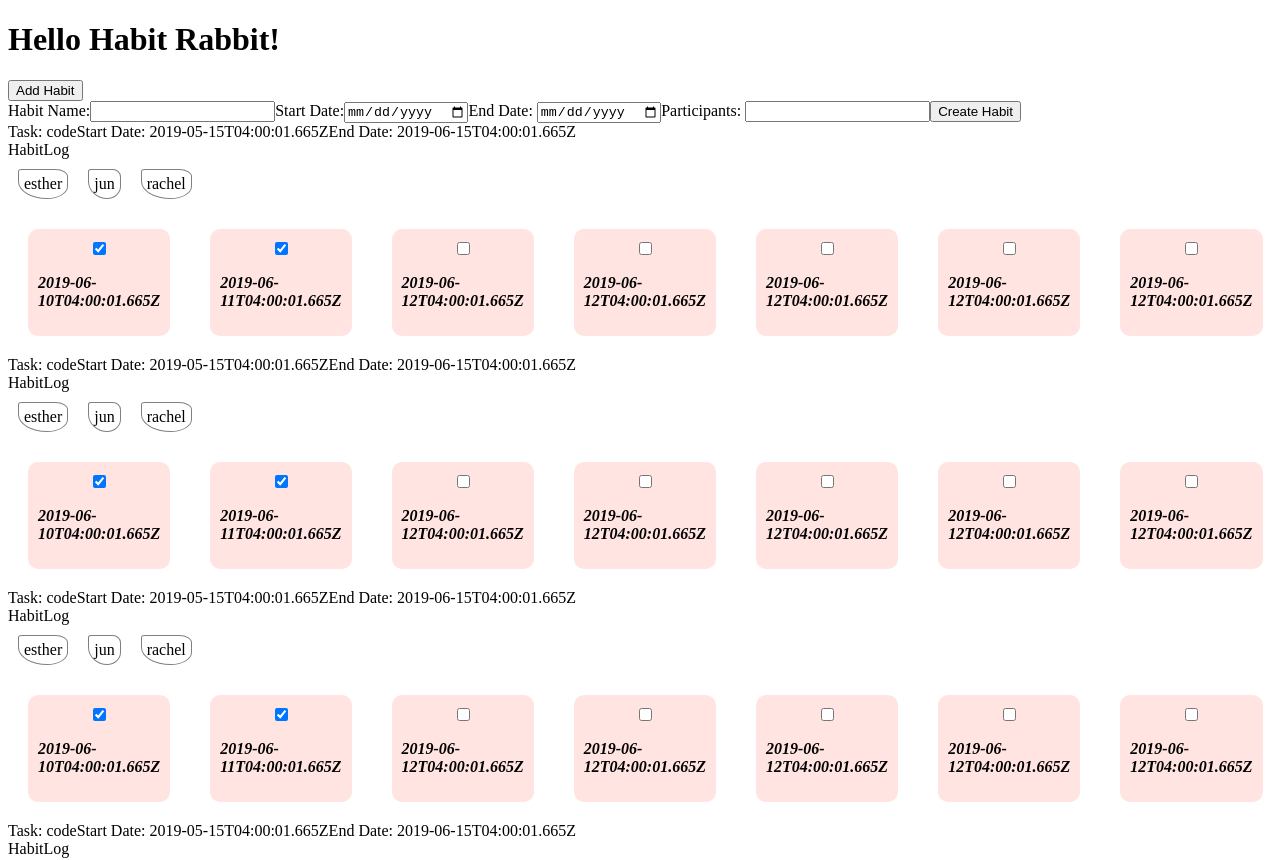
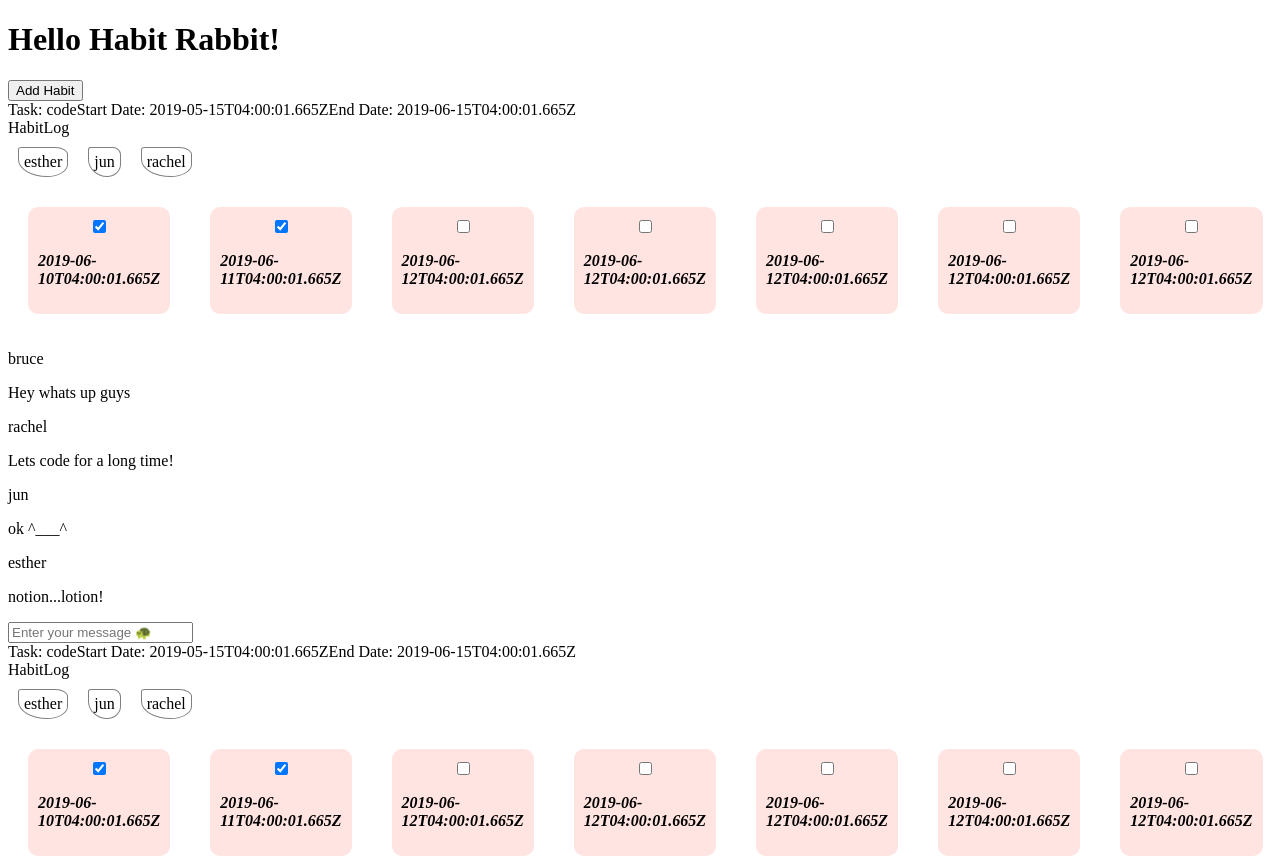
Before and after one commit to cs-eevee/habitrabbit, a React app: page /habits in a window 1280 px wide. Shown: the top 860 px of the page. Built offline with nearby package versions, Linux system fonts and the light colour scheme; no server answers; the HTML template or start-up script is replaced by a standard one.

Commit message:
Socket.io chat app main functionality before backend integration

```diff
--- a/src/backend/server.js
+++ b/src/backend/server.js
@@ -48,9 +48,9 @@ app.use(function(req, res) {
 io.on('connection', socket => {
   // below we listen if our pot is updated
   // then emit an event to all connected sockets about the update
-  socket.on('message', state => {
-    console.log(state);
-    socket.broadcast.emit('UPDATED_POT', state);
+  socket.on('SEND_MESSAGE', state => {
+    console.log('Received from client', state);
+    socket.emit('NEW_MESSAGE', state);
   });
 });
 
--- a/src/frontend/App.js
+++ b/src/frontend/App.js
@@ -17,12 +17,14 @@ import logger from 'redux-logger';
 import thunk from 'redux-thunk';
 import { BrowserRouter as Router, Route, Link } from 'react-router-dom';
 import Login from './components/users/Login';
+import configureSocket from './components/socket';
 import AppContainer from './components/AppContainer';
 import rootReducer from './rootReducer';
 
 const middleware = [logger, thunk];
 
 const store = createStore(rootReducer, composeWithDevTools(applyMiddleware(...middleware)));
+export const socket = configureSocket(store.dispatch);
 
 const App = () => {
   return (
--- a/src/frontend/components/AppContainer.js
+++ b/src/frontend/components/AppContainer.js
@@ -19,7 +19,9 @@ import AddHabit from './habits/AddHabit';
 class AppContainer extends Component {
   constructor() {
     super();
-    // this.state = {};
+    this.state = {
+      addHabitVisible: false,
+    };
   }
 
   /**
@@ -32,23 +34,41 @@ class AppContainer extends Component {
    */
 
   renderHabitContainers = () => {
-    const { habits } = this.props;
+    const { habits, currentUsername, currentUserId } = this.props;
     return habits.map((habit, index) => {
-      return <HabitContainer key={index} habitIndex={index} habit={habit} />;
+      return (
+        <HabitContainer
+          key={index}
+          habitIndex={index}
+          habit={habit}
+          username={currentUsername}
+          userId={currentUserId}
+        />
+      );
+    });
+  };
+
+  toggleAddHabitVisibility = () => {
+    this.setState({
+      addHabitVisible: true,
     });
   };
 
   render() {
+    const { addHabitVisible } = this.state;
     return (
       <div>
-        <button>Add Habit</button>
-        <AddHabit />
+        <button onClick={this.toggleAddHabitVisibility}>Add Habit</button>
+        <AddHabit visible={addHabitVisible} />
         {this.renderHabitContainers()}
       </div>
     );
   }
 }
 
-const mapStateToProps = state => ({ habits: state.habits.habits });
+const mapStateToProps = state => ({
+  habits: state.habits.habits,
+  currentUsername: state.users.currentUsername,
+});
 
 export default connect(mapStateToProps)(AppContainer);
--- a/src/frontend/components/habits/AddHabit.js
+++ b/src/frontend/components/habits/AddHabit.js
@@ -9,10 +9,24 @@
  * ************************************
  */
 import React, { Component } from 'react';
+import styled from 'styled-components';
 import { connect } from 'react-redux';
 import { bindActionCreators } from 'redux';
 
 import { addHabit } from './actions';
+
+const Container = styled.div`
+  position: fixed;
+  top: 0;
+  left: 0;
+  width: 100vw;
+  height: 100vh;
+  display: grid;
+  justify-items: center;
+  align-items: center;
+  color: #fff;
+  background: rgba(0, 0, 0, 0.8);
+`;
 
 class AddHabit extends Component {
   // user is current user
@@ -45,8 +59,12 @@ class AddHabit extends Component {
 
   render() {
     const { name, startDate, endDate, participants } = this.state;
+    const { visible } = this.props;
 
     return (
+      <div>
+        {visible && (
+          <Container>
             <form onSubmit={e => this.handleSubmit(e)}>
               <label htmlFor="habit-name" className="habit-name-label">
                 Habit Name:
@@ -80,6 +98,9 @@ class AddHabit extends Component {
               </label>
               <input type="submit" className="add-habit-button" value="Create Habit" />
             </form>
+          </Container>
+        )}
+      </div>
     );
   }
 }
--- /dev/null
+++ b/src/frontend/components/habits/Chat.js
@@ -0,0 +1,66 @@
+/**
+ * ************************************
+ *
+ * @module Chat.js
+ * @author Bruce
+ * @date 06/17/2019
+ * @description Renders chat messages to a habit
+ *
+ * ************************************
+ */
+import React, { Component } from 'react';
+
+export default class Chat extends Component {
+  constructor() {
+    super();
+    this.state = {
+      message: '',
+    };
+  }
+  /**
+   * Maps over array of messages and renders each message
+   *
+   * @param {array} messages - An array of chat message objects
+   * @return {array} array of JSX messages to be rendered
+   *
+   * @example
+   * renderChatMessages(messages)
+   */
+  renderChatMessages = messages => {
+    return messages.map(message => {
+      return (
+        <div>
+          <p>{message.author}</p>
+          <p>{message.text}</p>
+        </div>
+      );
+    });
+  };
+
+  onMessageChange = event => {
+    this.setState({
+      message: event.target.value,
+    });
+  };
+
+  handleMessageSubmit = event => {
+    const { message } = this.state;
+    const { sendMessage, username, habitIndex } = this.props;
+    event.preventDefault();
+    sendMessage(message, username, habitIndex);
+  };
+  render() {
+    const { messages } = this.props;
+    return (
+      <form onSubmit={this.handleMessageSubmit}>
+        {this.renderChatMessages(messages)}
+        <input
+          type="text"
+          className="chat-input"
+          placeholder="Enter your message 🐢"
+          onChange={this.onMessageChange}
+        />
+      </form>
+    );
+  }
+}
--- a/src/frontend/components/habits/HabitContainer.js
+++ b/src/frontend/components/habits/HabitContainer.js
@@ -12,11 +12,11 @@
 import React, { Component } from 'react';
 import { connect } from 'react-redux';
 import { bindActionCreators } from 'redux';
+import styled from 'styled-components';
 import HabitDetails from './HabitDetails';
 import HabitLog from './HabitLog';
-import { toggleHabit } from './actions';
-
-import styled from 'styled-components';
+import { toggleHabit, sendMessage } from './actions';
+import Chat from './Chat';
 
 class HabitContainer extends Component {
   constructor() {
@@ -25,12 +25,19 @@ class HabitContainer extends Component {
   }
 
   render() {
-    const { toggleHabit, habit, habitIndex } = this.props;
+    const { toggleHabit, habit, habitIndex, username, userId } = this.props;
     const { name, startDate, endDate } = this.props.habit;
     return (
       <div>
         <HabitDetails name={name} startDate={startDate} endDate={endDate} />
         <HabitLog habitIndex={habitIndex} toggleHabit={toggleHabit} habit={habit} />
+        <Chat
+          messages={habit.chat}
+          username={username}
+          userId={userId}
+          sendMessage={sendMessage}
+          habitIndex={habitIndex}
+        />
       </div>
     );
   }
@@ -43,7 +50,7 @@ const mapStateToProps = state => ({
   log: state.habits.log,
 });
 
-const mapDispatchToProps = dispatch => bindActionCreators({ toggleHabit }, dispatch);
+const mapDispatchToProps = dispatch => bindActionCreators({ toggleHabit, sendMessage }, dispatch);
 
 export default connect(
   mapStateToProps,
--- a/src/frontend/components/habits/actions.js
+++ b/src/frontend/components/habits/actions.js
@@ -9,10 +9,12 @@
  * ************************************
  */
 
-import { sendMessage } from '../socket';
+import { emitMessage } from '../socket';
 
 export const ADD_HABIT = 'ADD_HABIT';
 export const TOGGLE_HABIT = 'TOGGLE_HABIT';
+export const SEND_MESSAGE = 'SEND_MESSAGE';
+export const NEW_MESSAGE = 'NEW_MESSAGE';
 
 /**
  * Add habit to state
@@ -60,3 +62,12 @@ export function toggleHabit(habitIndex, logIndex, habit) {
     payload: { habitIndex, logIndex, habit },
   };
 }
+
+export function sendMessage(message, username, habitIndex) {
+  const messageObj = {
+    message,
+    username,
+    habitIndex,
+  };
+  emitMessage(messageObj);
+}
--- a/src/frontend/components/habits/reducer.js
+++ b/src/frontend/components/habits/reducer.js
@@ -9,7 +9,7 @@
  * ************************************
  */
 
-import { ADD_HABIT, TOGGLE_HABIT } from './actions';
+import { ADD_HABIT, TOGGLE_HABIT, NEW_MESSAGE } from './actions';
 
 const bruce = {
   name: 'bruce',
@@ -37,6 +37,25 @@ const logs = [
   { date: '2019-06-12T04:00:01.665Z', checked: false },
 ];
 
+const chat = [
+  {
+    author: 'bruce',
+    text: 'Hey whats up guys',
+  },
+  {
+    author: 'rachel',
+    text: 'Lets code for a long time!',
+  },
+  {
+    author: 'jun',
+    text: 'ok ^___^',
+  },
+  {
+    author: 'esther',
+    text: 'notion...lotion!',
+  },
+];
+
 const dummyHabit = {
   user: bruce,
   name: 'code',
@@ -44,6 +63,7 @@ const dummyHabit = {
   endDate: '2019-06-15T04:00:01.665Z',
   participants: [esther, jun, rachel],
   log: logs,
+  chat,
 };
 
 const dummyHabits = [];
@@ -82,6 +102,17 @@ export default function(state = initialState, action) {
       habitCopy.log[logIndex].checked = !habitCopy.log[logIndex].checked;
       habitsCopy[habitIndex] = habitCopy;
       return { ...state, habits: habitsCopy };
+    case NEW_MESSAGE:
+      console.log(NEW_MESSAGE, payload);
+      const newMessage = {
+        author: payload.username,
+        text: payload.message,
+      };
+      habitsCopy[payload.habitIndex].chat.push(newMessage);
+      return {
+        ...state,
+        habits: habitsCopy,
+      };
     default:
       return state;
   }
--- a/src/frontend/components/socket.js
+++ b/src/frontend/components/socket.js
@@ -1,17 +1,21 @@
 import io from 'socket.io-client';
+import { SEND_MESSAGE, NEW_MESSAGE } from './habits/actions';
 
 const socket = io('http://localhost:8000');
 
 const configureSocket = dispatch => {
   socket.on('connect', () => {
-    console.log('connected');
+    console.log('🥕 CONNECTED');
+  });
+  socket.on(NEW_MESSAGE, state => {
+    dispatch({ type: NEW_MESSAGE, payload: state });
   });
   return socket;
 };
 
-export const sendMessage = state => {
-  socket.emit('message', state);
-  console.log('emmited');
+export const emitMessage = message => {
+  socket.emit(SEND_MESSAGE, message);
+  console.log('Emitted', message);
 };
 
 export default configureSocket;
--- a/src/frontend/components/users/actions.js
+++ b/src/frontend/components/users/actions.js
@@ -11,7 +11,10 @@ export function loginUser(username, password) {
     if (user) {
       return dispatch({
         type: LOGIN_USER,
-        payload: user.userId,
+        payload: {
+          username: user.username,
+          userId: user.userId,
+        },
       });
     }
     alert('🐰 did not find user with that password');
--- a/src/frontend/components/users/reducer.js
+++ b/src/frontend/components/users/reducer.js
@@ -2,6 +2,7 @@ import { LOGIN_USER } from './actions';
 
 // set up initial state
 const initialState = {
+  currentUsername: '',
   currentUserId: '',
   loggedIn: false,
 };
@@ -12,9 +13,11 @@ export default function(state = initialState, action) {
   const { type, payload } = action;
   switch (type) {
     case LOGIN_USER:
+      const { username, userId } = payload;
       return {
         ...state,
-        currentUserId: payload,
+        currentUsername: username,
+        currentUserId: userId,
         loggedIn: true,
       };
     default:
```
Lines whose indentation alone changed are shown as unchanged.
